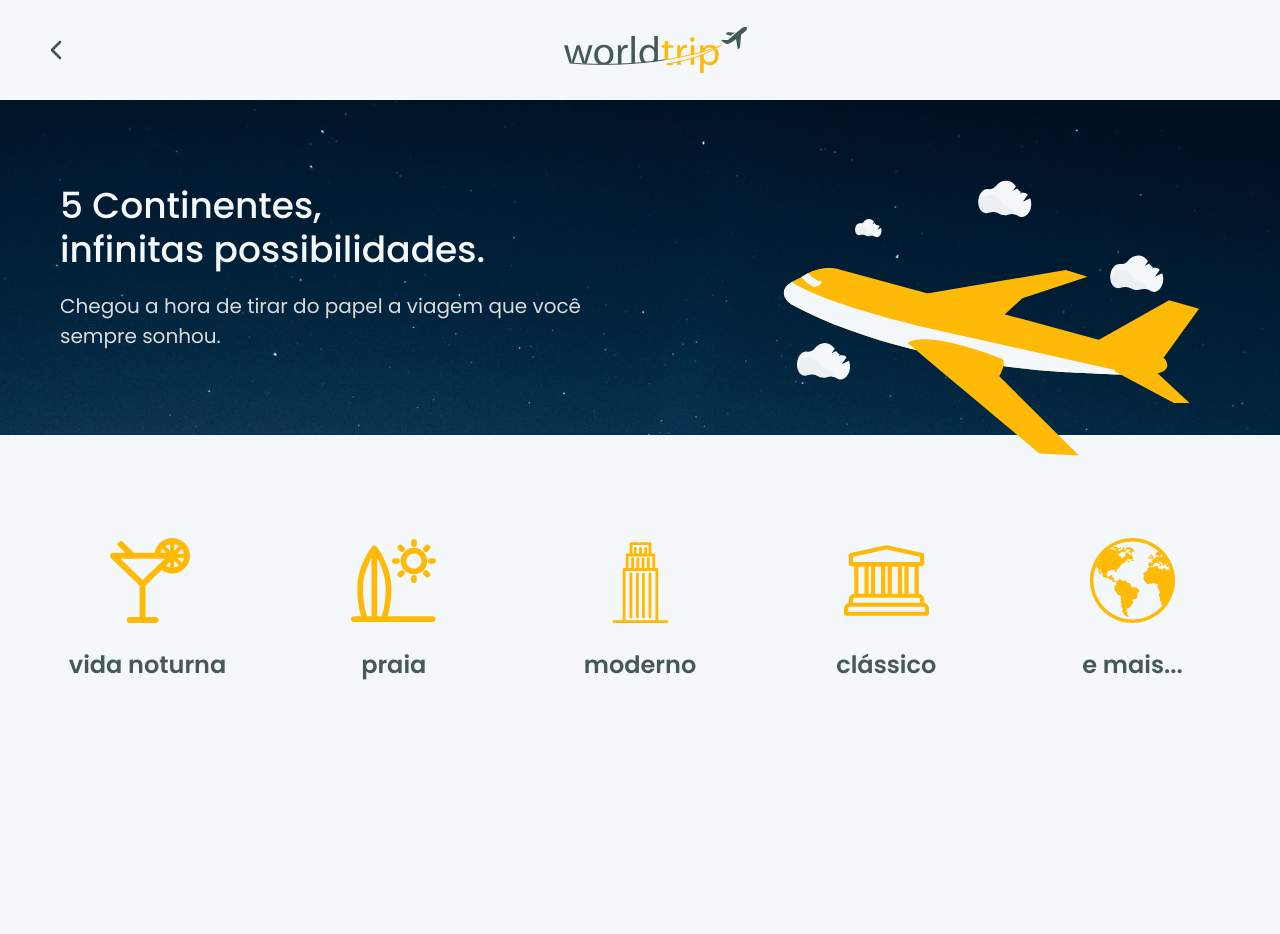
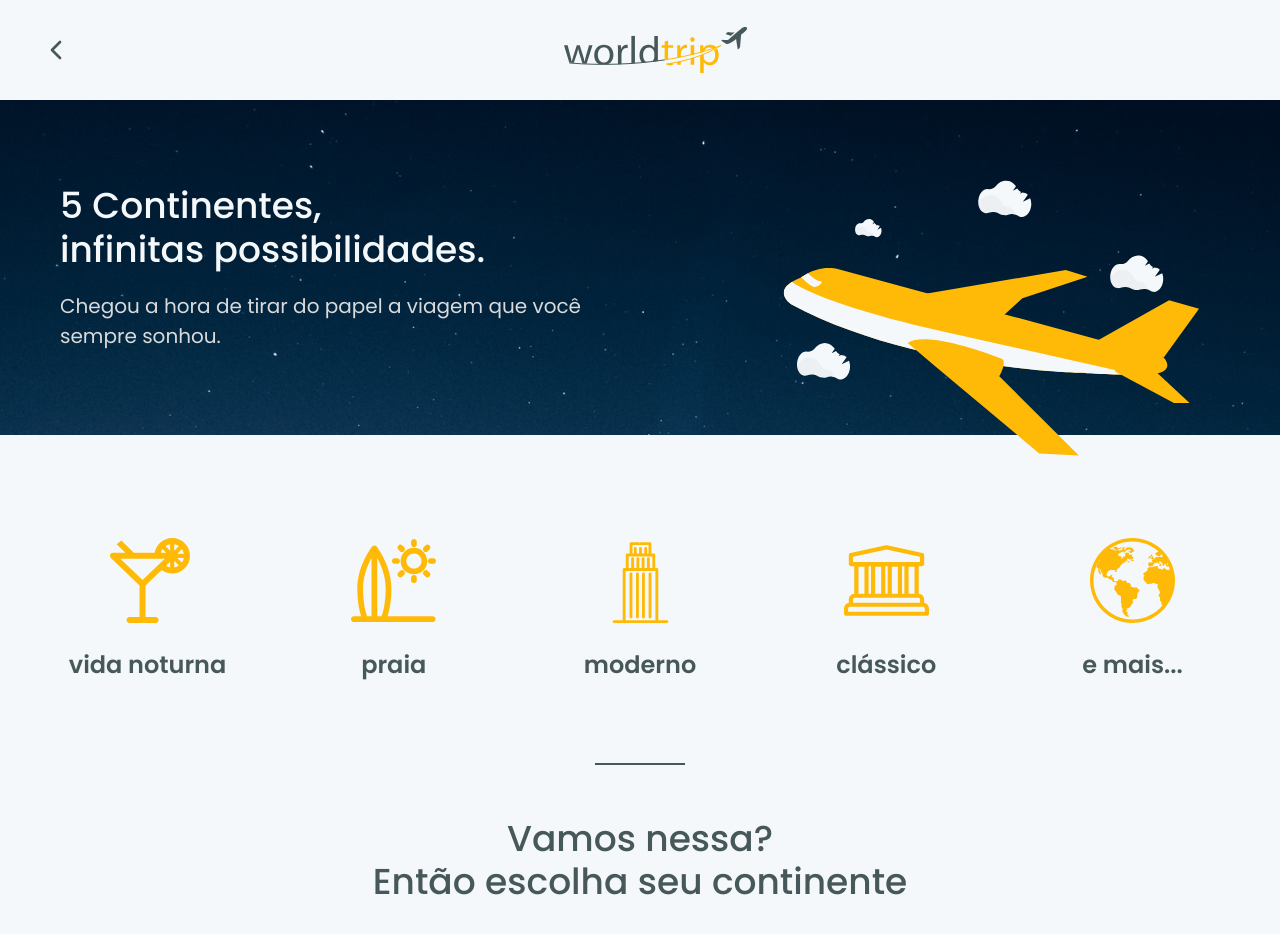
Before and after one commit to Weym/ignite-reactjs-desafio-6, a Next.js app: page / in a window 1280 px wide. Shown: the top 934 px of the page. Before the commit the page ends 800 px from the top, so only its background shows below. Built offline with nearby package versions, Linux system fonts and the light colour scheme.

Commit message:
add: Divider and Heading to Home

```diff
--- /dev/null
+++ b/src/components/Divider/index.tsx
@@ -0,0 +1,13 @@
+import { Box } from "@chakra-ui/react";
+
+export function Divider(): JSX.Element {
+  return (
+    <Box
+      width={["60px", "90px"]}
+      height="2px"
+      marginTop={["36px", "80px"]}
+      marginX="auto"
+      bg="gray.700"
+    />
+  );
+}
--- a/src/pages/index.tsx
+++ b/src/pages/index.tsx
@@ -1,7 +1,8 @@
 import type { NextPage } from "next";
-import { Flex } from "@chakra-ui/react";
+import { Flex, Heading } from "@chakra-ui/react";
 import Head from "next/head";
 import { Banner } from "../components/Banner";
+import { Divider } from "../components/Divider";
 import { Header } from "../components/Header";
 import { TravelTypes } from "../components/TravelTypes";
 
@@ -19,6 +20,18 @@
       <Header />
       <Banner />
       <TravelTypes />
+      <Divider />
+      <Heading
+        marginY={["24px", "52px"]}
+        marginX="auto"
+        fontWeight="500"
+        textAlign="center"
+        fontSize={["lg", "3xl", "4xl"]}
+      >
+        Vamos nessa?
+        <br />
+        Então escolha seu continente
+      </Heading>
     </Flex>
   );
 };
```
